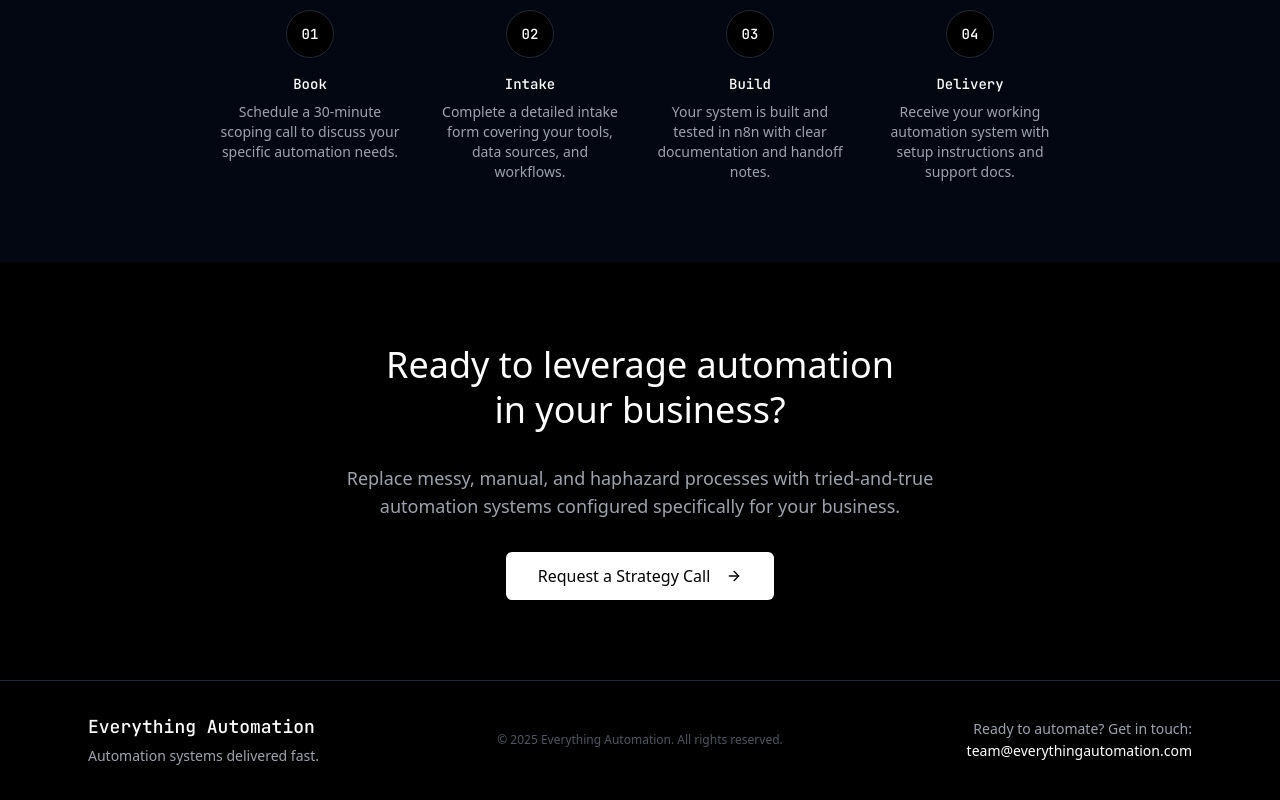
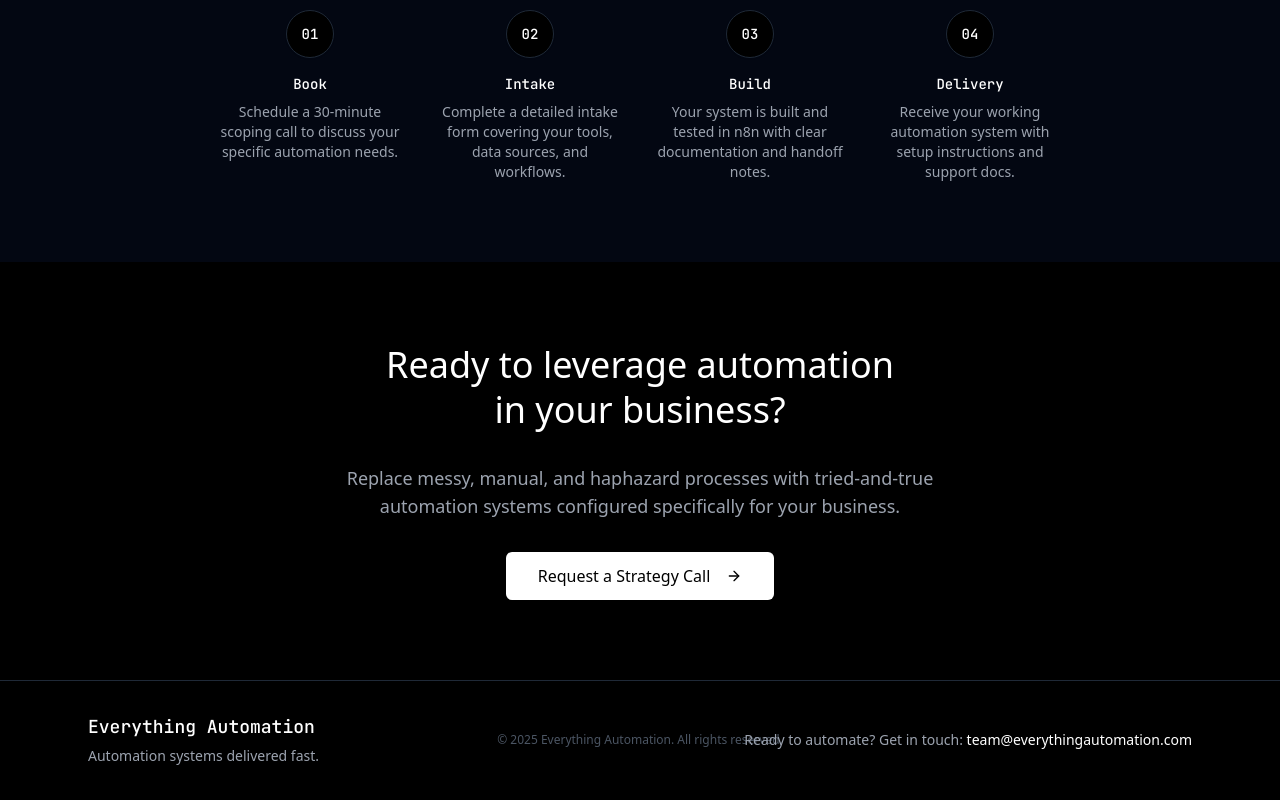
Before and after one commit to bencrane/everything-automation-hq, a React (Vite) app: page / in a window 1280 px wide. Shown: the part 1386-2186 px from the top of the page. Built offline with nearby package versions, Linux system fonts and the light colour scheme.

Commit message:
Align footer contact info
Adjusted footer layout to right-align the contact information on a single line, ensuring the email is a clickable mailto link, while keeping the copyright text centered.

```diff
--- a/src/pages/Index.tsx
+++ b/src/pages/Index.tsx
@@ -229,11 +229,8 @@ const Index = () => {
 
             {/* Right: Contact (aligned right) */}
             <div className="md:text-right md:justify-self-end">
-              <p className="text-sm text-gray-400 font-light leading-relaxed">
-                Ready to automate? Get in touch:{" "}
-                <a href="mailto:team@everythingautomation.com" className="text-white font-medium hover:text-gray-300 transition-colors">
-                  team@everythingautomation.com
-                </a>
+              <p className="text-sm text-gray-400 font-light whitespace-nowrap">
+                Ready to automate? Get in touch: <a href="mailto:team@everythingautomation.com" className="text-white font-medium hover:text-gray-300 transition-colors">team@everythingautomation.com</a>
               </p>
             </div>
           </div>
```
